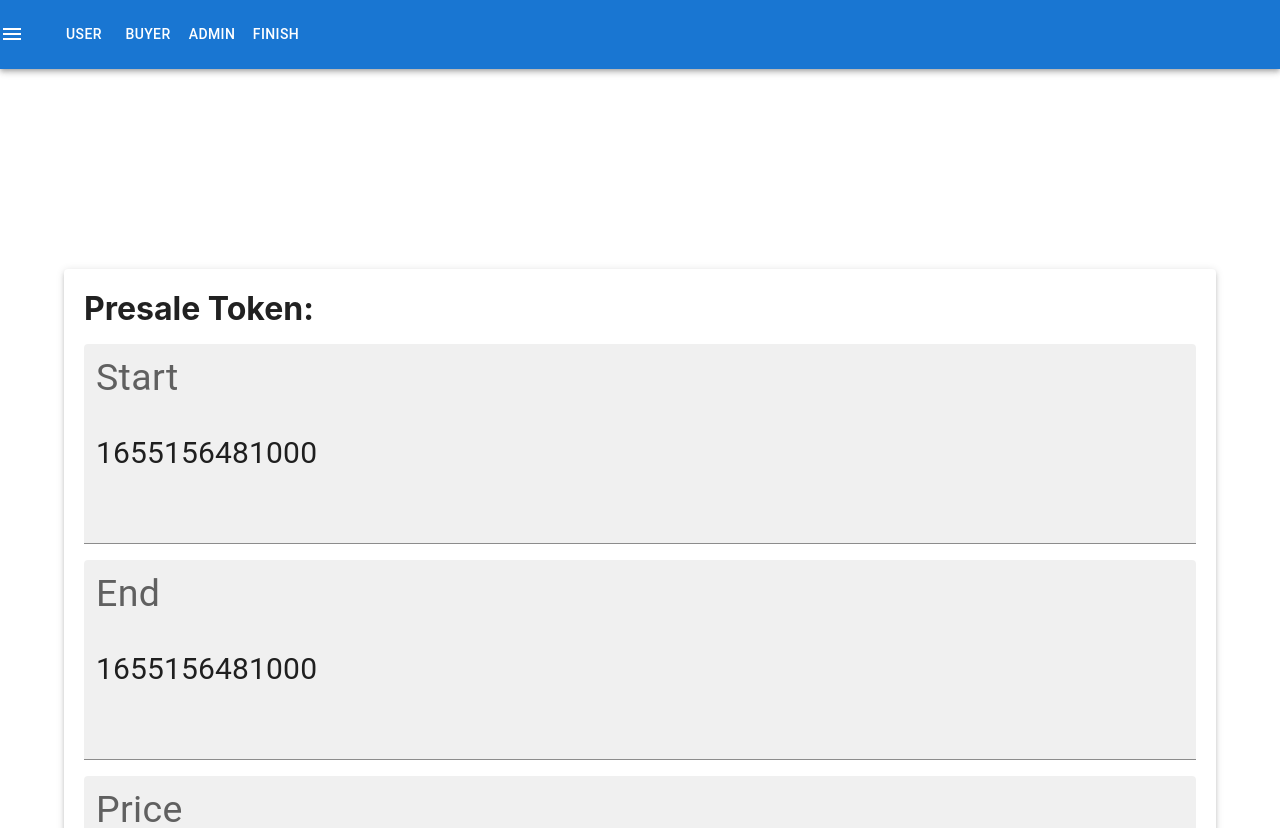
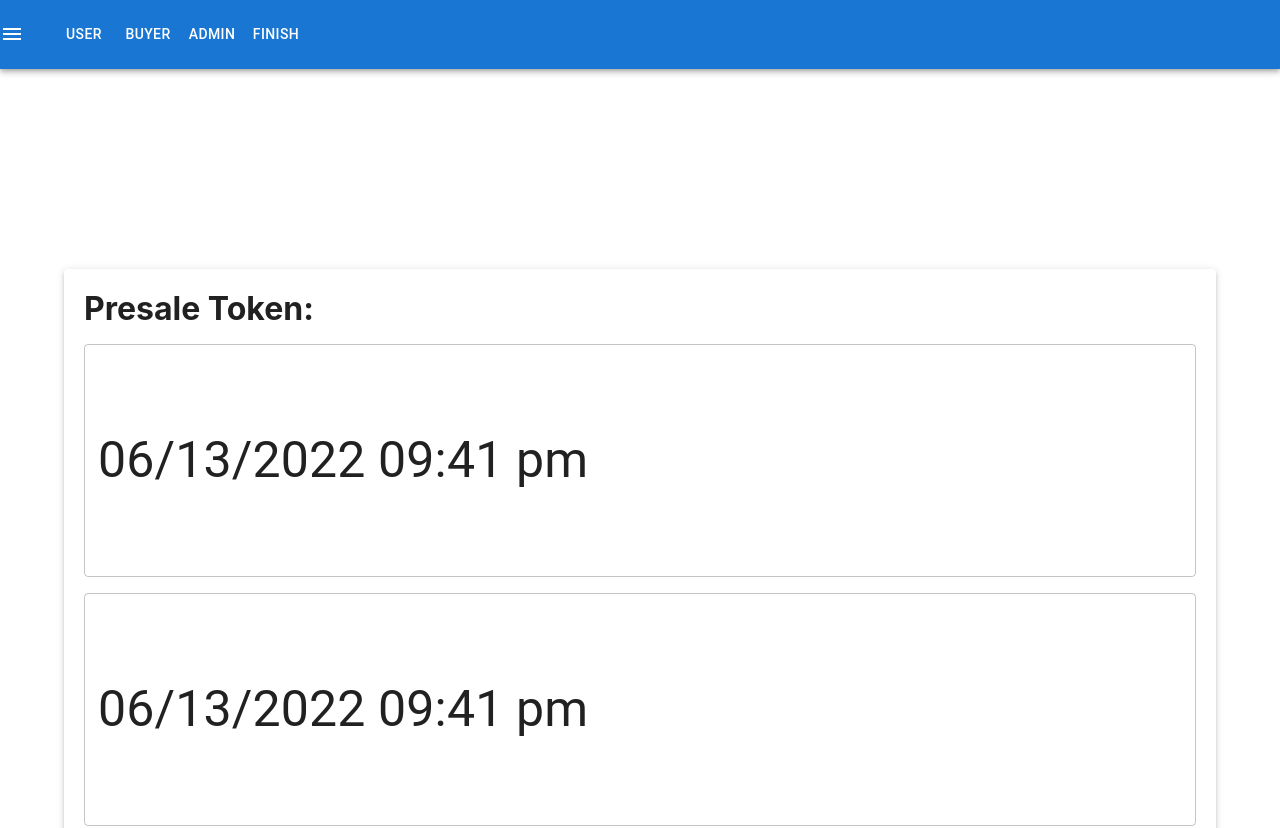
Before and after one commit to junior-stack/Blockchain_advanced, a React (Create React App) app in the folder presaleservice/: page /user in a window 1280 px wide. Shown: the top 828 px of the page. Built offline with nearby package versions, Linux system fonts and the light colour scheme.

Commit message:
frontend time picker

```diff
--- a/presaleservice/package.json
+++ b/presaleservice/package.json
@@ -7,12 +7,14 @@
     "@emotion/styled": "^11.9.3",
     "@mui/icons-material": "^5.8.3",
     "@mui/material": "^5.8.3",
+    "@mui/x-date-pickers": "^5.0.0-alpha.6",
     "@openzeppelin/contracts": "^4.6.0",
     "@testing-library/jest-dom": "^5.16.4",
     "@testing-library/react": "^13.3.0",
     "@testing-library/user-event": "^13.5.0",
     "@uniswap/v2-core": "^1.0.1",
     "@uniswap/v2-periphery": "^1.1.0-beta.0",
+    "date-fns": "^2.28.0",
     "react": "^18.1.0",
     "react-dom": "^18.1.0",
     "react-router-dom": "^6.3.0",
--- a/presaleservice/src/Pages/User/User.css
+++ b/presaleservice/src/Pages/User/User.css
@@ -1,3 +1,8 @@
 .Amount .MuiInputLabel-root {
   font-size: 50px;
 }
+
+.MuiOutlinedInput-root input {
+  height: 200px;
+  font-size: 50px;
+}
--- a/presaleservice/src/Pages/User/User.js
+++ b/presaleservice/src/Pages/User/User.js
@@ -3,8 +3,11 @@ import { TextField } from "@mui/material";
 import ModalBox from "../../Components/ModalBox/ModalBox";
 import { Button } from "@mui/material";
 import AddIcon from "@mui/icons-material/Add";
-import { useState } from "react";
+import { useEffect, useState } from "react";
 import DeleteIcon from "@mui/icons-material/Delete";
+import { AdapterDateFns } from "@mui/x-date-pickers/AdapterDateFns";
+import { LocalizationProvider } from "@mui/x-date-pickers/LocalizationProvider";
+import { DateTimePicker } from "@mui/x-date-pickers/DateTimePicker";
 import "./User.css";
 
 const User = (props) => {
@@ -43,39 +46,38 @@ const User = (props) => {
     setTokenList(arr);
   };
 
+  const setStart = (index) => (newValue) => {
+    const arr = [...tokenList];
+    arr[index].start = newValue.getTime();
+    setTokenList(arr);
+  };
+
+  const setEnd = (index) => (newValue) => {
+    const arr = [...tokenList];
+    arr[index].end = newValue.getTime();
+    setTokenList(arr);
+  };
+
   return (
     <LayOut>
       {tokenList.map((e, index) => {
         return (
           <ModalBox key={index}>
             <h1>Presale Token:</h1>
-            <TextField
-              id="filled-number"
-              type="number"
-              className="Amount"
-              label="Start"
-              InputLabelProps={{
-                shrink: true,
-              }}
-              sx={{ height: "200px", borderRadius: "100px" }}
-              variant="filled"
-              value={e.start.toString()}
-            />
-            <TextField
-              id="filled-number"
-              type="number"
-              className="Amount"
-              label="End"
-              sx={{
-                height: "200px",
-                borderRadius: "20px",
-              }}
-              InputLabelProps={{
-                shrink: true,
-              }}
-              variant="filled"
-              value={e.end.toString()}
-            />
+            <LocalizationProvider dateAdapter={AdapterDateFns}>
+              <DateTimePicker
+                sx={{ height: "200px" }}
+                value={new Date(e.start)}
+                onChange={setStart(index)}
+                renderInput={(params) => <TextField {...params} />}
+              />
+              <DateTimePicker
+                sx={{ height: "200px" }}
+                value={new Date(e.end)}
+                onChange={setEnd(index)}
+                renderInput={(params) => <TextField {...params} />}
+              />
+            </LocalizationProvider>
             <TextField
               id="filled-number"
               type="number"
```
Also changed, not shown: 1 other file (tests, documents, lock files or other folders).
